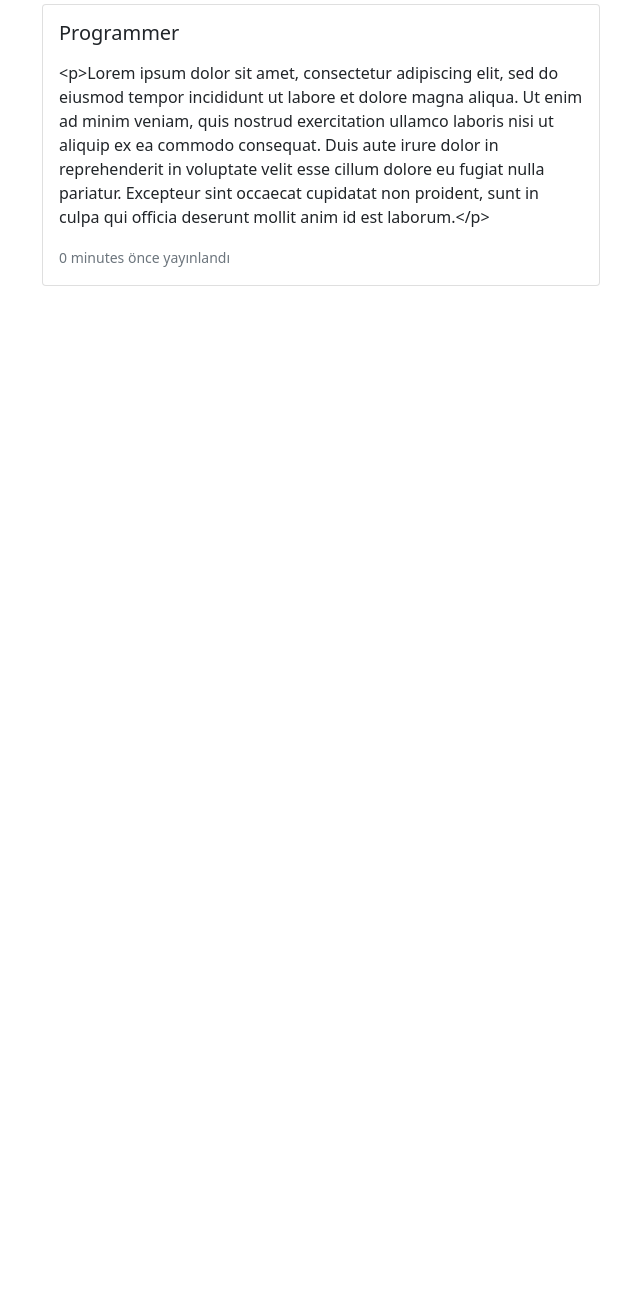
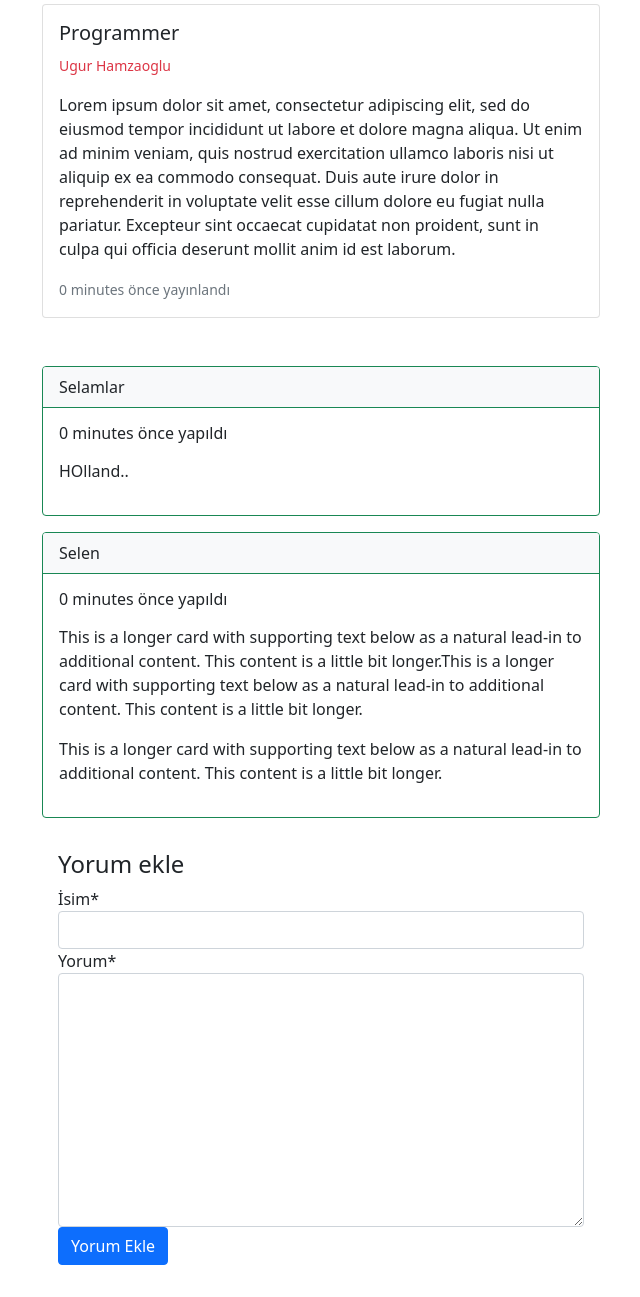
Before and after one commit to ugurhmz/barisaslan_blog_django, a Django app: a page that uses templates/post/detail.html in a window 1280 px wide. Shown: the part 154-1451 px from the top of the page, without its empty margins (40-680 px from the left). Before the commit the page ends 440 px from the top, so only its background shows below. Run offline with Django 3.2, Linux system fonts and the light colour scheme; data comes from the database, SQL or seed files in the repository; both versions use the stored data as it was after the commit; some libraries are stand-ins or nearby versions.

Commit message:
yorum sayfası ve yorum

```diff
--- a/post/forms.py
+++ b/post/forms.py
@@ -1,6 +1,7 @@
 
 from django import forms
-from .models import Post
+from .models import Post,Comment
+
 
 
 class PostForm(forms.ModelForm):
@@ -12,3 +13,12 @@ class PostForm(forms.ModelForm):
             'content',
             'image',
         ]
+
+class CommentForm(forms.ModelForm):
+
+       class Meta:
+           model = Comment
+           fields = [
+               'name',
+               'content',
+           ]
--- a/post/models.py
+++ b/post/models.py
@@ -1,12 +1,12 @@
 from django.db import models
 from django.urls import reverse
 from django.utils.text import  slugify
-
+from ckeditor.fields import RichTextField
 
 class Post(models.Model):
-
+        user = models.ForeignKey("auth.User", verbose_name='Yazar',on_delete=models.CASCADE,related_name='posts')
         title = models.CharField(max_length = 120, verbose_name = "Baslık")
-        content = models.TextField(verbose_name="İçerik")
+        content = RichTextField(verbose_name="İçerik")
         publishing_date = models.DateTimeField(verbose_name="Oluşturulma Tarihi", auto_now_add= True)
         image = models.ImageField(blank = True, null= True)
         slug = models.SlugField(max_length = 130,unique =True, editable=False)
@@ -47,8 +47,14 @@ class Post(models.Model):
 
 
 
+        class Meta:
+                ordering=['-publishing_date','id']
 
 
+class Comment(models.Model):
+                post = models.ForeignKey('post.Post', related_name='comments', on_delete=models.CASCADE)
 
-        class Meta:
-                ordering=['-publishing_date','id']
+                name= models.CharField(max_length=200, verbose_name='İsim')
+                content= models.TextField(verbose_name='Yorum')
+
+                created_date = models.DateTimeField(auto_now_add=True)
--- a/post/views.py
+++ b/post/views.py
@@ -3,7 +3,7 @@
 
 from django.shortcuts import render, get_object_or_404, redirect, Http404
 from .models import Post
-from .forms import PostForm
+from .forms import PostForm, CommentForm
 from django.http import HttpResponseRedirect
 from django.contrib import messages
 
@@ -13,14 +13,27 @@ from django.utils.text import  slugify
 
 def post_index(request):
     posts = Post.objects.all()
-
     return render(request,"post/index.html", {'posts' : posts})
 
 
 
 def post_detail(request,slug):
     post = get_object_or_404(Post, slug=slug)
-    return render(request, "post/detail.html", {'post':post})
+
+    form = CommentForm(request.POST or None)
+    if form.is_valid():
+        comment = form.save(commit=False)
+        comment.post = post
+        comment.save()
+        return HttpResponseRedirect(post.get_absolute_url()) #Postun ilgili detay sayfası : post.get_absolute_url()
+
+    context = {
+        'post':post,
+        'form':form,
+    }
+
+
+    return render(request, "post/detail.html", context=context)
 
 
 
@@ -30,10 +43,11 @@ def post_create(request):
         return Http404()
 
 
-
     form = PostForm(request.POST or None, request.FILES or None)
     if form.is_valid():
-        post = form.save()
+        post = form.save(commit=False)
+        post.user = request.user #istek yapan kullanıcıyı getiriyoruz,request.user ile.
+        post.save()
         messages.success(request,"Başarılı bir şekilde oluşturuldu...")
         return  HttpResponseRedirect(post.get_absolute_url())
 
--- /dev/null
+++ b/templates/post/comment.html
@@ -0,0 +1,10 @@
+
+{% load crispy_forms_tags %}
+
+
+<form method="POST">
+        {% csrf_token %}
+        {{ form | crispy }}
+    <input type="submit" class="btn btn-primary" value="Yorum Ekle">
+
+</form>
--- a/templates/post/detail.html
+++ b/templates/post/detail.html
@@ -12,7 +12,8 @@
                      {% endif %}
                   <div class="card-body">
                     <h5 class="card-title">{{ post.title }}</h5>
-                    <p class="card-text">{{ post.content | linebreaks }}</p>
+                    <small class="text-danger">{{ post.user.get_full_name }}</small>
+                    <p class="card-text">{{ post.content | safe |  linebreaks }}</p>
                       {% if request.user.is_authenticated %}
                       <p>
                           <a href="{{ post.get_update_url }}" class="btn btn-outline-success">Güncelle</a>
@@ -22,6 +23,26 @@
                       <small class="text-muted">{{ post.publishing_date | timesince}} önce yayınlandı</small>
                   </div>
                 </div>
+                  <br><br>
+              {% for comment in post.comments.all %}
+            <div class="card border-success mb-3">
+
+                  <div class="card-header bg-light border-success">{{ comment.name }} </div>
+                  <div class="card-body">
+                    <h6 class="card-title">{{ comment.created_date|timesince }} önce yapıldı</h6>
+                    <p class="text-dark">{{ comment.content|linebreaks }}</p>
+                  </div>
+
+            </div>
+  {% endfor  %}
+                  <div class="card-body">
+                        <h4>Yorum ekle</h4>
+                {% include 'post/comment.html' %}
+
+
+                  </div>
+
+
           </div>
          </div>
 
--- a/templates/post/form.html
+++ b/templates/post/form.html
@@ -12,6 +12,7 @@
                     {% csrf_token %}
                         <h1>İçerik formu</h1>
                         {{ form|crispy }}
+                        {{ form.media }}
                         <button type="submit" class="btn btn-primary mt-3">Gönder</button>
                 </form>
 
--- a/templates/post/index.html
+++ b/templates/post/index.html
@@ -18,11 +18,12 @@
 
                   <div class="card-body">
                     <h5 class="card-title">{{ post.title }}</h5>
-                    <p class="card-text">{{ post.content | linebreaks | truncatechars:300 }}
+                    <h6>Yazar : {{ post.user.get_full_name }}</h6>
+                    <p class="card-text">{{ post.content | safe | linebreaks | truncatechars:300 }}
                         </p>
 
                       <p>
-                        <a href="{{ post.get_absolute_url }}" class="btn btn-warning">Oku </a>
+                        <a href="{{ post.get_absolute_url }}" class="btn btn-outline-warning">Oku </a>
                           {% if request.user.is_authenticated %}
                         <a href="{{ post.get_update_url }}" class="btn btn-outline-success">Güncelle</a>
                         <a href="{{ post.get_delete_url }}" class="btn btn-outline-danger">Sil</a>
```
Also changed, not shown: barisaslan_blogproject/settings.py (+9 -0 lines), db.sqlite3, post/migrations/0003_auto_20210309_2144.py (added), post/migrations/0004_post_user.py (added), post/migrations/0005_auto_20210309_2240.py (added), post/migrations/0006_comment.py (added).
